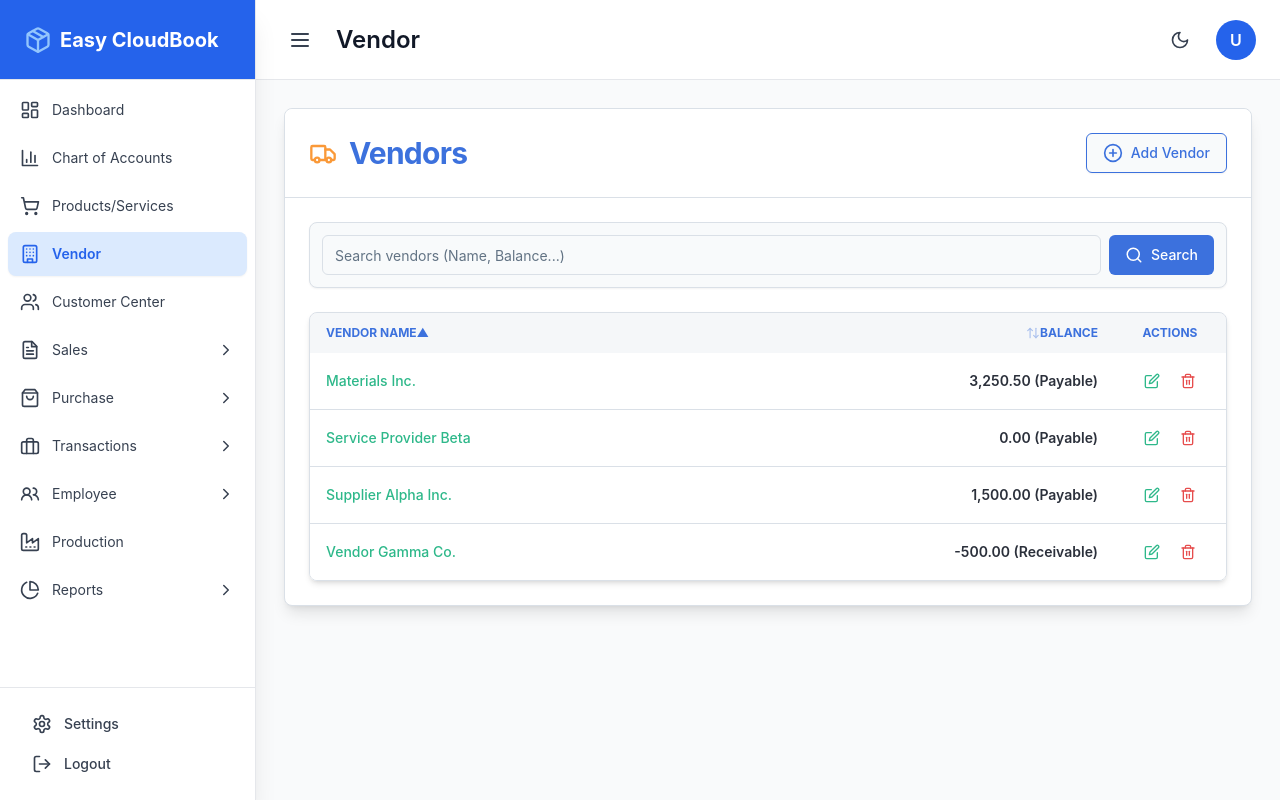
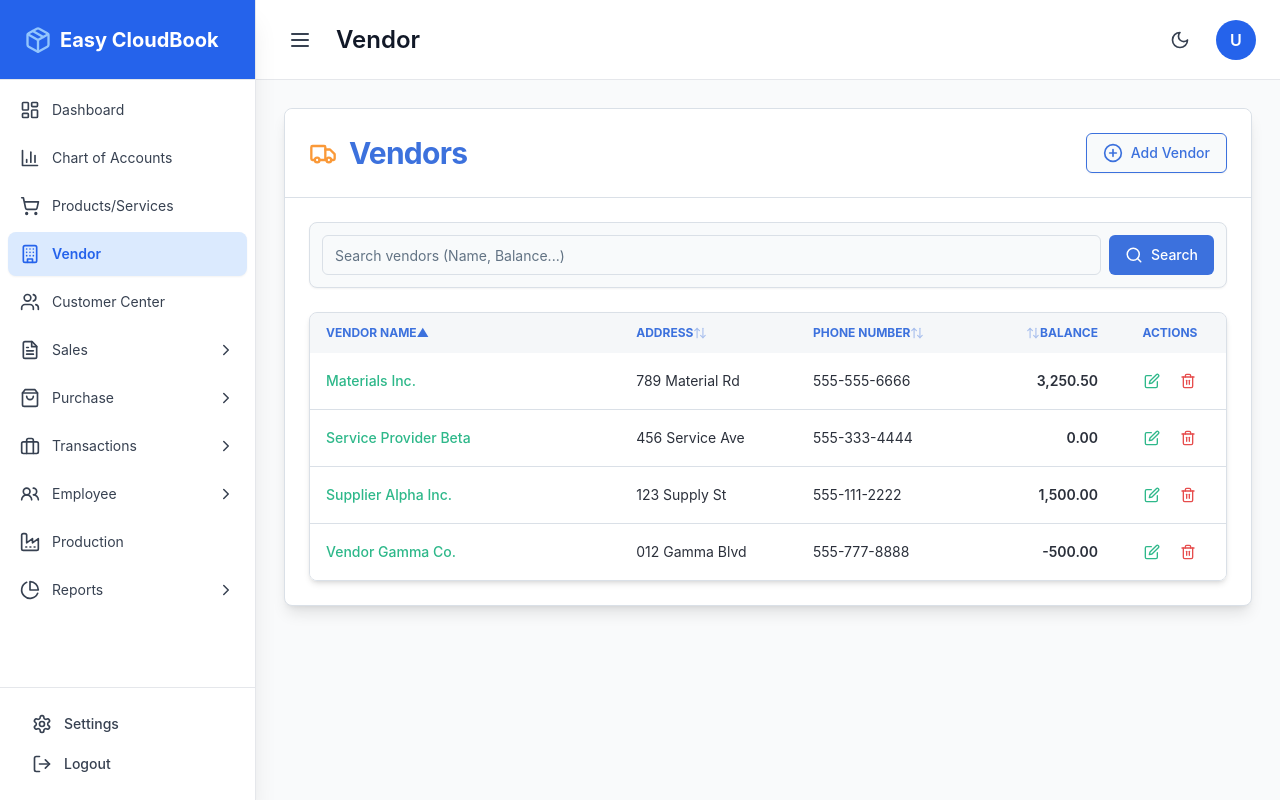
Before and after one commit to HkSoft83/AccERP, a React (Vite) app: page /vendor in a window 1280 px wide. Built offline with nearby package versions, Linux system fonts and the light colour scheme.

Commit message:
remove receivable and payable status from customer and vendor table.

```diff
--- a/src/components/forms/AddVendorForm.jsx
+++ b/src/components/forms/AddVendorForm.jsx
@@ -19,6 +19,7 @@ const AddVendorForm = ({ onSave, onCancel, initialData, isEditMode }) => {
   const [openingBalance, setOpeningBalance] = useState('');
   const [openingBalanceDate, setOpeningBalanceDate] = useState(undefined);
   const [originalId, setOriginalId] = useState(null);
+  const [showAdditionalFields, setShowAdditionalFields] = useState(false);
   const [customFields, setCustomFields] = useState([
     { name: 'Custom Field 1', value: '', options: '' },
     { name: 'Custom Field 2', value: '', options: '' },
--- a/src/pages/CustomerCenter.jsx
+++ b/src/pages/CustomerCenter.jsx
@@ -38,7 +38,7 @@ const initialCustomersData = [
 
 const formatCustomerForDisplay = (customer) => ({
   ...customer,
-  balanceFormatted: `${(customer.balance || 0).toLocaleString('en-US', { style: 'decimal', minimumFractionDigits: 2, maximumFractionDigits: 2 })} ${(customer.balance || 0) >= 0 ? '(Receivable)' : '(Payable)'}`,
+  balanceFormatted: (customer.balance || 0).toLocaleString('en-US', { style: 'decimal', minimumFractionDigits: 2, maximumFractionDigits: 2 }),
 });
 
 const SortableHeader = ({ children, columnKey, sortConfig, requestSort, isTextRight = false, className = "" }) => {
--- a/src/pages/Vendor.jsx
+++ b/src/pages/Vendor.jsx
@@ -30,15 +30,15 @@ import AddVendorForm from '@/components/forms/AddVendorForm';
 import { Card, CardContent, CardHeader, CardTitle } from "@/components/ui/card";
 
 const initialVendorsData = [
-  { id: 'vend-001', name: 'Supplier Alpha Inc.', proprietorName: 'Mr. A', vendorNumber: 'V001', address: '123 Supply St', balance: 1500.00, openingBalance: 1500.00, openingBalanceDate: '2023-01-01' },
-  { id: 'vend-002', name: 'Service Provider Beta', proprietorName: 'Ms. B', vendorNumber: 'V002', address: '456 Service Ave', balance: 0.00, openingBalance: 0.00, openingBalanceDate: '2023-01-01' },
-  { id: 'vend-003', name: 'Materials Inc.', proprietorName: 'Dr. M', vendorNumber: 'V003', address: '789 Material Rd', balance: 3250.50, openingBalance: 3250.50, openingBalanceDate: '2023-01-01' },
-  { id: 'vend-004', name: 'Vendor Gamma Co.', proprietorName: 'Prof. G', vendorNumber: 'V004', address: '012 Gamma Blvd', balance: -500.00, openingBalance: -500.00, openingBalanceDate: '2023-01-01' },
+  { id: 'vend-001', name: 'Supplier Alpha Inc.', proprietorName: 'Mr. A', vendorNumber: 'V001', address: '123 Supply St', phoneNumber: '555-111-2222', balance: 1500.00, openingBalance: 1500.00, openingBalanceDate: '2023-01-01' },
+  { id: 'vend-002', name: 'Service Provider Beta', proprietorName: 'Ms. B', vendorNumber: 'V002', address: '456 Service Ave', phoneNumber: '555-333-4444', balance: 0.00, openingBalance: 0.00, openingBalanceDate: '2023-01-01' },
+  { id: 'vend-003', name: 'Materials Inc.', proprietorName: 'Dr. M', vendorNumber: 'V003', address: '789 Material Rd', phoneNumber: '555-555-6666', balance: 3250.50, openingBalance: 3250.50, openingBalanceDate: '2023-01-01' },
+  { id: 'vend-004', name: 'Vendor Gamma Co.', proprietorName: 'Prof. G', vendorNumber: 'V004', address: '012 Gamma Blvd', phoneNumber: '555-777-8888', balance: -500.00, openingBalance: -500.00, openingBalanceDate: '2023-01-01' },
 ];
 
 const formatVendorForDisplay = (vendor) => ({
   ...vendor,
-  balanceFormatted: `${(vendor.balance || 0).toLocaleString('en-US', { style: 'decimal', minimumFractionDigits: 2, maximumFractionDigits: 2 })} ${(vendor.balance || 0) >= 0 ? '(Payable)' : '(Receivable)'}`,
+  balanceFormatted: (vendor.balance || 0).toLocaleString('en-US', { style: 'decimal', minimumFractionDigits: 2, maximumFractionDigits: 2 }),
 });
 
 const SortableHeader = ({ children, columnKey, sortConfig, requestSort, isTextRight = false, className = "" }) => {
@@ -253,6 +253,8 @@ const Vendor = () => {
               <thead className="text-xs text-primary dark:text-dark-primary uppercase bg-muted/50 dark:bg-dark-muted/50">
                 <tr>
                   <SortableHeader columnKey="name" sortConfig={sortConfig} requestSort={requestSort} className="min-w-[250px]">Vendor Name</SortableHeader>
+                  <SortableHeader columnKey="address" sortConfig={sortConfig} requestSort={requestSort}>Address</SortableHeader>
+                  <SortableHeader columnKey="phoneNumber" sortConfig={sortConfig} requestSort={requestSort}>Phone Number</SortableHeader>
                   <SortableHeader columnKey="balance" sortConfig={sortConfig} requestSort={requestSort} isTextRight={true}>Balance</SortableHeader>
                   <th scope="col" className="px-4 py-3 text-center w-28">Actions</th>
                 </tr>
@@ -266,6 +268,8 @@ const Vendor = () => {
                     >
                       {vendor.name}
                     </td>
+                    <td className="px-4 py-3">{vendor.address}</td>
+                    <td className="px-4 py-3">{vendor.phoneNumber}</td>
                     <td className="px-4 py-3 text-right font-semibold">{vendor.balanceFormatted}</td>
                     <td className="px-4 py-3 text-center space-x-1">
                       <Button
```
